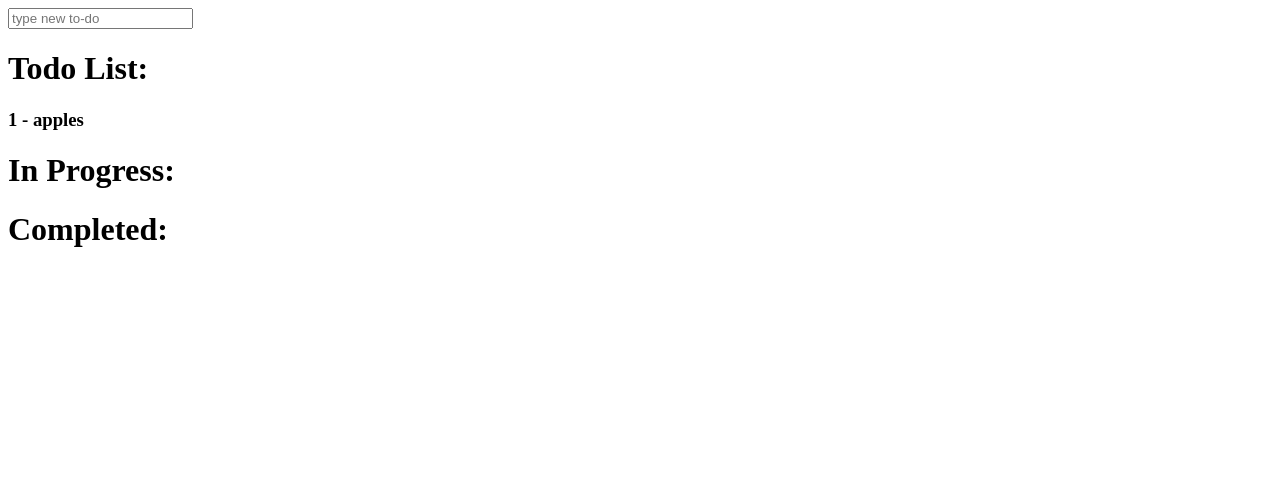
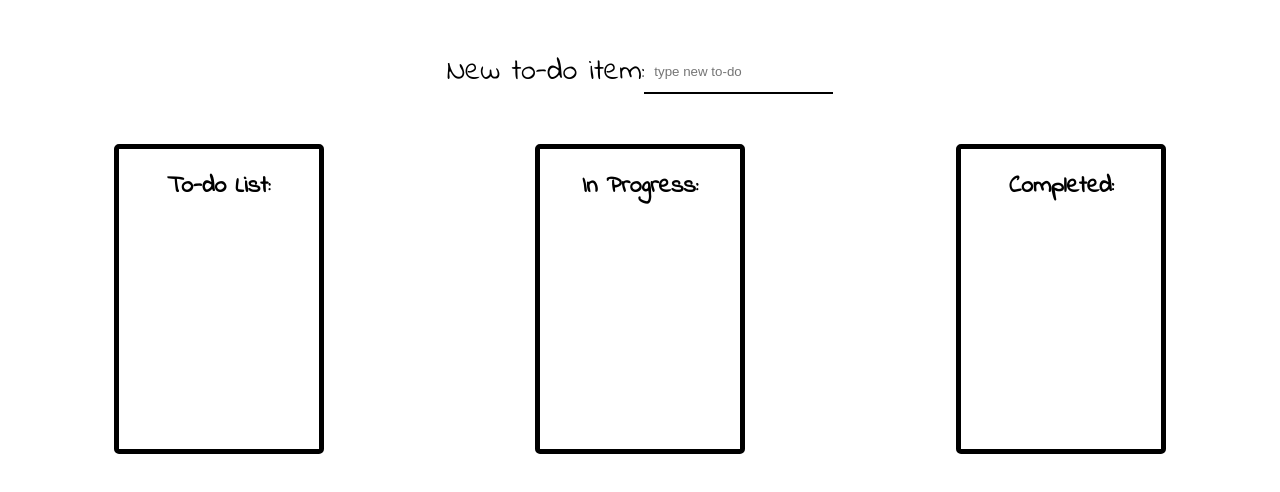
Before and after one commit to joeblank/simple-angular-todo-app, a website: page public/index.html in a window 1280 px wide. Drawn offline with nearby package versions, Linux system fonts and the light colour scheme; some packages are replaced by stand-ins of ours.

Commit message:
added some styling

```diff
--- a/public/index.html
+++ b/public/index.html
@@ -2,7 +2,9 @@
 <html ng-app='todo-app'>
   <head>
     <meta charset="utf-8">
-    <title></title>
+    <link rel="stylesheet" href="./style.css">
+
+    <title>To-Do-App</title>
   </head>
   <body ng-controller='mainCtrl'>
 
--- a/public/main.html
+++ b/public/main.html
@@ -1,18 +1,30 @@
-<form ng-submit='addNewItem(newItem)'>
-  <input ng-model='newItem' type="text" placeholder="type new to-do">
+<form ng-submit="addNewItem(newItem); newItem = '' ">
+  New to-do item: <input class='input' ng-model='newItem' type="text" placeholder="type new to-do">
 </form>
-<h1>Todo List:</h1>
+
+<section class='outer-container'>
+  <div class="to-do-wrap">
+    <h1>To-do List:</h1>
     <h3
     ng-repeat='item in todoList track by $index'
     ng-click='passToInProgress(item, $index)'
     >{{$index + 1}} - {{item}}</h3>
+  </div>
+
+  <div class="to-do-wrap">
     <h1>In Progress:</h1>
     <h3
     ng-click='passToCompleted(item, $index)'
     ng-repeat='item in inProgressList track by $index'
     >{{$index + 1}} - {{item}}</h3>
+  </div>
+
+
+  <div class="to-do-wrap">
     <h1>Completed:</h1>
     <h3
     ng-click='deleteItem(item, index)'
     ng-repeat='item in completedList track by $index'
     >{{$index + 1}} - {{item}}</h3>
+  </div>
+</section>
--- a/public/mainCtrl.js
+++ b/public/mainCtrl.js
@@ -5,8 +5,8 @@ $scope.todoList = mainService.todoList;
 $scope.inProgressList = mainService.inProgressList;
 $scope.completedList = mainService.completedList;
 
-$scope.addNewItem = function(newItem) {
-  mainService.addNewItem(newItem);
+$scope.addNewItem = function(item) {
+  mainService.addNewItem(item);
 }
 
 $scope.passToInProgress = function(item, index) {
--- a/public/mainService.js
+++ b/public/mainService.js
@@ -1,7 +1,7 @@
 angular.module('todo-app')
 .service('mainService', function($http, $q) {
 
-  this.todoList = ['apples'];
+  this.todoList = [];
   this.inProgressList = [];
   this.completedList = [];
 
@@ -17,7 +17,7 @@ angular.module('todo-app')
   this.passToCompleted = function(item, index) {
     this.completedList.push(item);
     this.inProgressList.splice(index, 1);
-    alert('your awesome joe!');
+    alert('You\'re awesome!');
   }
 
   this.deleteItem = function(item, index) {
--- /dev/null
+++ b/public/style.css
@@ -0,0 +1,40 @@
+@import url('https://fonts.googleapis.com/css?family=Indie+Flower');
+body {
+  font-family: 'Indie Flower', cursive;
+}
+
+form {
+  display: flex;
+  justify-content: center;
+  font-size: 30px;
+  margin: 50px 0px;
+}
+
+h3 {
+  cursor: pointer;
+}
+
+.input {
+  border: none;
+  border-bottom: 2px solid black;
+  padding-left: 10px;
+}
+
+.input:focus {
+  outline: none;
+}
+
+.outer-container {
+  display: flex;
+  justify-content: space-around;
+}
+
+.to-do-wrap {
+  width: 200px;
+  min-height: 300px;
+  display: flex;
+  flex-direction: column;
+  align-items: center;
+  border: 5px solid black;
+  border-radius: 5px;
+}
```
Lines whose indentation alone changed are shown as unchanged.
